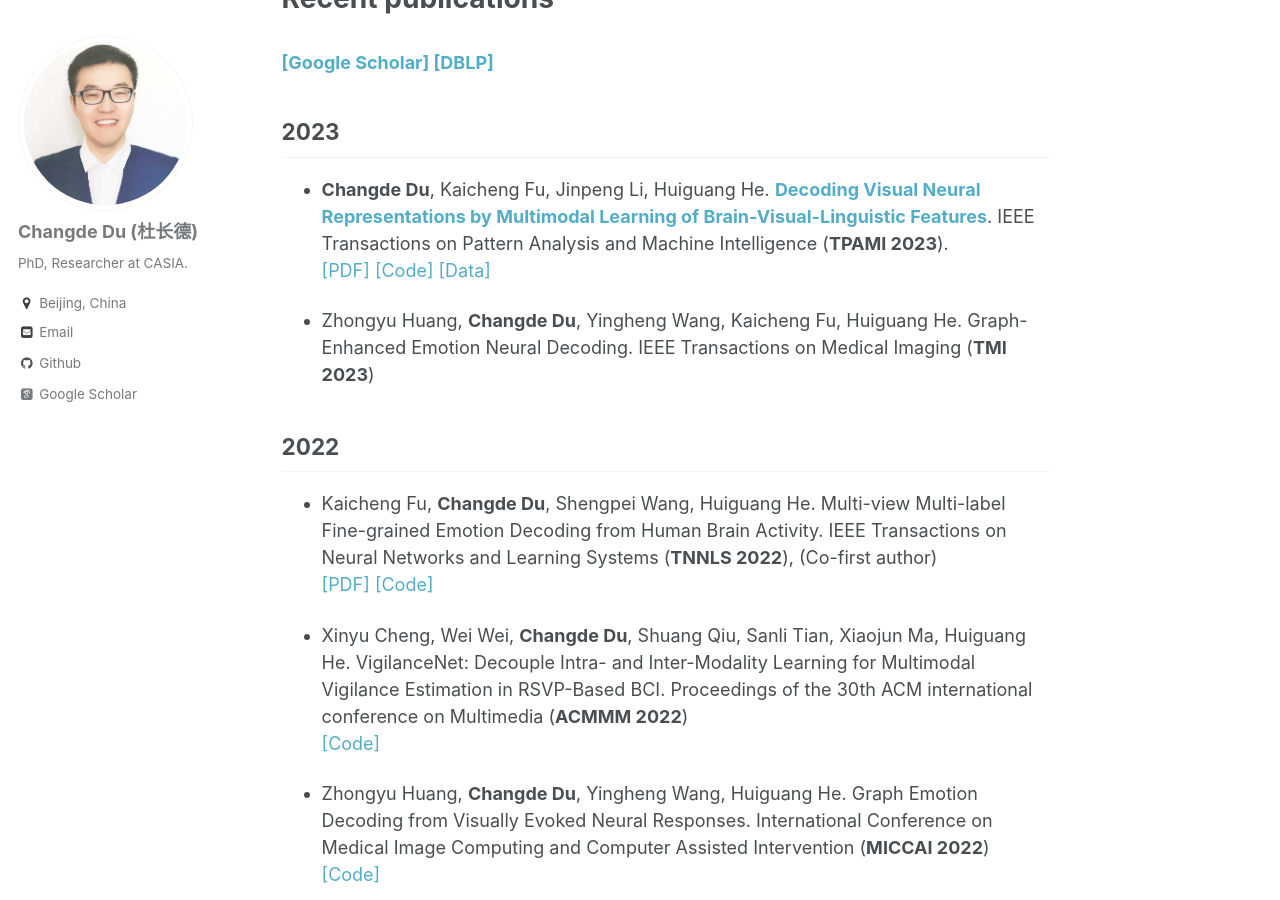
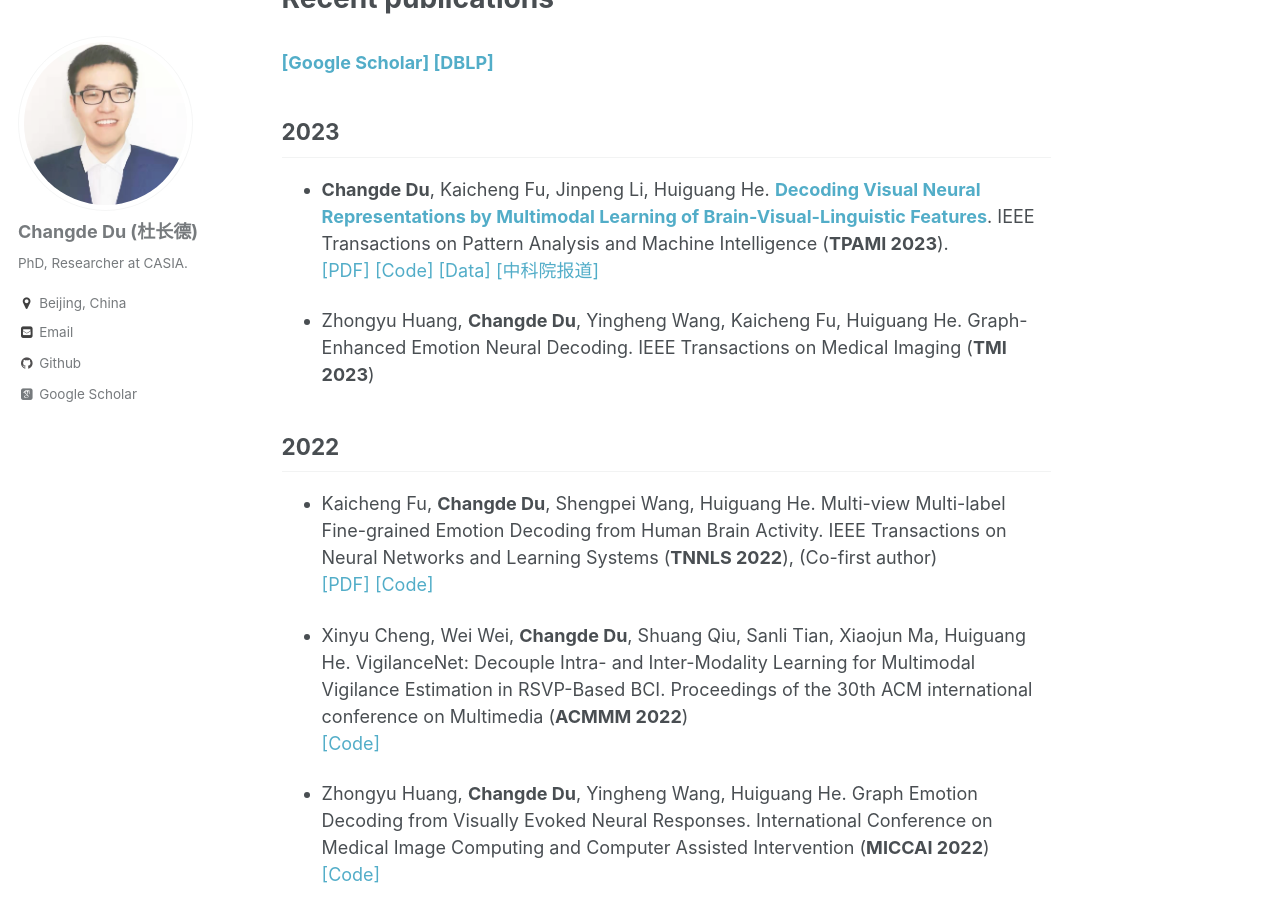
Before and after one commit to ChangdeDu/changdedu.github.io, a Jekyll site: the page built from _pages/about.md, in a window 1280 px wide and 900 px high, scrolled down 2145 px. Built offline with Jekyll 4.4.1, drawn with Linux system fonts in a browser that asks for light colours; some web fonts are replaced.

Commit message:
Update about.md

```diff
--- a/_pages/about.md
+++ b/_pages/about.md
@@ -62,7 +62,7 @@ redirect_from:
 ### [[Google Scholar]](https://scholar.google.com/citations?user=ef2EFsYAAAAJ&hl=zh-CN) [[DBLP]](https://dblp.org/pid/178/4485.html)
 
 ## 2023
-- **Changde Du**, Kaicheng Fu, Jinpeng Li, Huiguang He. [**Decoding Visual Neural Representations by Multimodal Learning of Brain-Visual-Linguistic Features**](https://arxiv.org/abs/2210.06756). IEEE Transactions on Pattern Analysis and Machine Intelligence (**TPAMI 2023**). <br>[[PDF]](https://ieeexplore.ieee.org/document/10089190) [[Code]](https://github.com/ChangdeDu/BraVL) [[Data]](https://figshare.com/articles/dataset/BraVL/17024591)
+- **Changde Du**, Kaicheng Fu, Jinpeng Li, Huiguang He. [**Decoding Visual Neural Representations by Multimodal Learning of Brain-Visual-Linguistic Features**](https://arxiv.org/abs/2210.06756). IEEE Transactions on Pattern Analysis and Machine Intelligence (**TPAMI 2023**). <br>[[PDF]](https://ieeexplore.ieee.org/document/10089190) [[Code]](https://github.com/ChangdeDu/BraVL) [[Data]](https://figshare.com/articles/dataset/BraVL/17024591) [[中科院报道]](https://www.cas.cn/syky/202304/t20230407_4883387.shtml)
 
 - Zhongyu Huang, **Changde Du**, Yingheng Wang, Kaicheng Fu, Huiguang He. Graph-Enhanced Emotion Neural Decoding. IEEE Transactions on Medical Imaging (**TMI 2023**)
 
```
